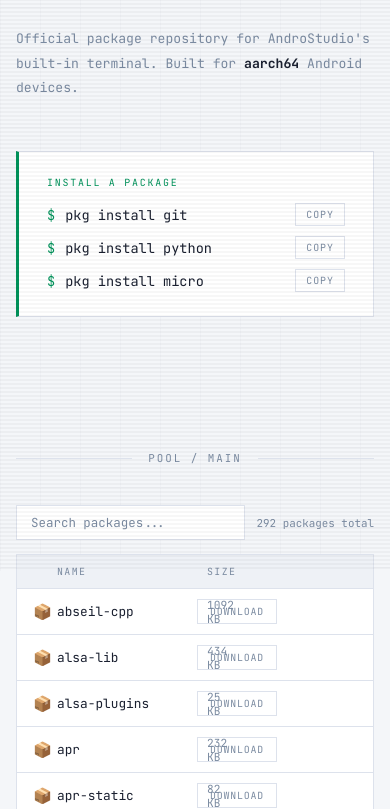
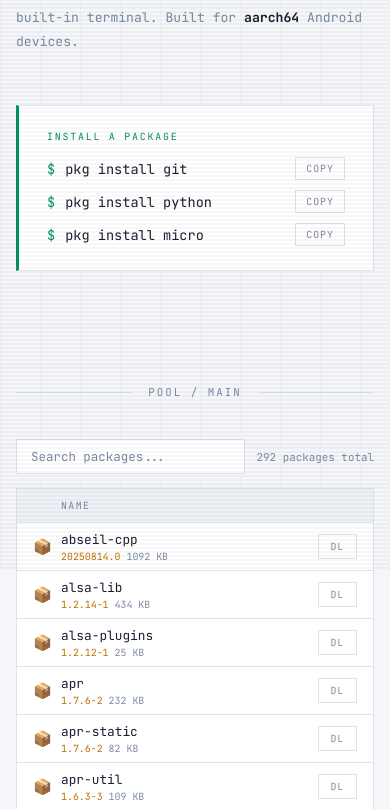
Before and after one commit to devjhr/pkg-repo, a plain HTML site: page index.html in a window 390 px wide. Shown: the part 273-1082 px from the top of the page. Drawn offline with Linux system fonts and the light colour scheme.

Commit message:
fix download and size section overlaping

```diff
--- a/index.html
+++ b/index.html
@@ -75,20 +75,18 @@
     .fm-search::placeholder { color: var(--muted); }
     .fm-count { font-size: 0.68rem; color: var(--muted); white-space: nowrap; }
     .fm-shell { border: 1px solid var(--border); background: var(--surface); overflow: hidden; }
-    .fm-header { display: grid; grid-template-columns: 28px 1fr 90px 90px 110px; padding: 10px 16px; border-bottom: 1px solid var(--border); background: var(--header-bg); font-size: 0.62rem; letter-spacing: 0.14em; text-transform: uppercase; color: var(--muted); user-select: none; }
-    .fm-row { display: grid; grid-template-columns: 28px 1fr 90px 90px 110px; padding: 0 16px; border-bottom: 1px solid var(--border); align-items: center; min-height: 46px; cursor: pointer; transition: background 0.12s; text-decoration: none; color: inherit; }
+    /* Desktop: icon | name | version | size | action */
+    .fm-header { display: grid; grid-template-columns: 28px 1fr 100px 80px 110px; padding: 10px 16px; border-bottom: 1px solid var(--border); background: var(--header-bg); font-size: 0.62rem; letter-spacing: 0.14em; text-transform: uppercase; color: var(--muted); user-select: none; }
+    .fm-row { display: grid; grid-template-columns: 28px 1fr 100px 80px 110px; padding: 0 16px; border-bottom: 1px solid var(--border); align-items: center; min-height: 50px; cursor: default; transition: background 0.12s; text-decoration: none; color: inherit; }
     .fm-row:last-child { border-bottom: none; }
     .fm-row:hover { background: var(--green-dim); }
-    .fm-row.fm-folder:hover .fm-name { color: var(--green); }
     .fm-icon { font-size: 0.95rem; }
-    .fm-name { font-size: 0.8rem; color: var(--text); white-space: nowrap; overflow: hidden; text-overflow: ellipsis; padding-right: 12px; transition: color 0.15s; }
-    .fm-name.folder-name { color: var(--blue); font-weight: 700; }
-    .fm-version { font-size: 0.7rem; color: var(--amber); }
-    .fm-size { font-size: 0.7rem; color: var(--muted); }
+    .fm-name { font-size: 0.8rem; color: var(--text); white-space: nowrap; overflow: hidden; text-overflow: ellipsis; padding-right: 12px; }
+    .fm-version { font-size: 0.7rem; color: var(--amber); white-space: nowrap; }
+    .fm-size { font-size: 0.7rem; color: var(--muted); white-space: nowrap; }
     .fm-action { display: flex; justify-content: flex-end; }
-    .fm-dl-btn { font-family: 'JetBrains Mono', monospace; font-size: 0.62rem; letter-spacing: 0.08em; text-transform: uppercase; padding: 5px 12px; border: 1px solid var(--border); color: var(--muted); text-decoration: none; transition: border-color 0.2s, color 0.2s; white-space: nowrap; }
+    .fm-dl-btn { font-family: 'JetBrains Mono', monospace; font-size: 0.62rem; letter-spacing: 0.08em; text-transform: uppercase; padding: 5px 12px; border: 1px solid var(--border); color: var(--muted); text-decoration: none; transition: border-color 0.2s, color 0.2s; white-space: nowrap; display: inline-block; }
     .fm-dl-btn:hover { border-color: var(--green); color: var(--green); }
-    .fm-up .fm-name { color: var(--muted); font-style: italic; }
     .fm-empty { padding: 52px; text-align: center; font-size: 0.78rem; color: var(--muted); line-height: 1.8; }
 
     /* SKELETON LOADING */
@@ -138,10 +136,27 @@
     .reveal.visible { opacity: 1; transform: translateY(0); }
 
     @media (max-width: 640px) {
-      .hero, .fm-section { padding-left: 16px; padding-right: 16px; }
-      .topbar { padding: 10px 16px; }
-      .fm-header, .fm-row { grid-template-columns: 24px 1fr 0 70px 80px; }
-      .fm-header > :nth-child(3), .fm-row > :nth-child(3) { display: none; }
+      .hero { padding: 40px 16px 40px; }
+      .fm-section, .how-section { padding-left: 16px; padding-right: 16px; }
+      .topbar { padding: 8px 12px; gap: 8px; }
+      .topbar-title { font-size: 0.65rem; margin-left: 8px; }
+      .topbar-status { gap: 5px; font-size: 0.65rem; }
+      .theme-toggle { font-size: 0.6rem; padding: 4px 8px; }
+
+      /* Mobile grid: icon | name | action only — hide version & size */
+      .fm-header { grid-template-columns: 28px 1fr 90px; }
+      .fm-row    { grid-template-columns: 28px 1fr 90px; min-height: 48px; }
+      .fm-header > :nth-child(3),
+      .fm-header > :nth-child(4),
+      .fm-row    > :nth-child(3),
+      .fm-row    > :nth-child(4) { display: none; }
+
+      /* Show version + size as subtitle under name */
+      .fm-name-wrap { display: flex; flex-direction: column; gap: 2px; overflow: hidden; }
+      .fm-name      { padding-right: 8px; }
+      .fm-meta      { font-size: 0.62rem; color: var(--muted); white-space: nowrap; }
+      .fm-meta .ver { color: var(--amber); margin-right: 6px; }
+
       footer { flex-direction: column; gap: 10px; text-align: center; }
     }
   </style>
@@ -261,10 +276,10 @@
       for (let i = 0; i < 8; i++) {
         html += '<div class="fm-row fm-skeleton">' +
           '<div class="fm-icon">&#128230;</div>' +
-          '<div class="fm-name">████████████</div>' +
+          '<div class="fm-name-wrap"><div class="fm-name" style="width:' + (60+Math.random()*80|0) + 'px">████</div></div>' +
           '<div class="fm-version">███████</div>' +
           '<div class="fm-size">██████</div>' +
-          '<div class="fm-action fm-dl-btn">████████</div>' +
+          '<div class="fm-action fm-dl-btn" style="width:40px">██</div>' +
         '</div>';
       }
       body.innerHTML = html;
@@ -333,12 +348,17 @@
         const div = document.createElement('div');
         div.className = 'fm-row';
         if (f.desc) div.title = f.desc;
+        const ver  = escHtml(f.version || '');
+        const size = f.size ? (f.size/1024).toFixed(0)+' KB' : '';
         div.innerHTML =
           '<div class="fm-icon">&#128230;</div>' +
-          '<div class="fm-name">' + escHtml(f.package||f.name) + '</div>' +
-          '<div class="fm-version">' + escHtml(f.version || '-') + '</div>' +
-          '<div class="fm-size">' + (f.size ? (f.size/1024).toFixed(0)+' KB' : '-') + '</div>' +
-          '<div class="fm-action"><a class="fm-dl-btn" href="' + REPO_BASE + '/' + f.path + '" download>Download</a></div>';
+          '<div class="fm-name-wrap">' +
+            '<div class="fm-name">' + escHtml(f.package||f.name) + '</div>' +
+            '<div class="fm-meta"><span class="ver">' + ver + '</span>' + size + '</div>' +
+          '</div>' +
+          '<div class="fm-version">' + ver + '</div>' +
+          '<div class="fm-size">' + (size||'-') + '</div>' +
+          '<div class="fm-action"><a class="fm-dl-btn" href="' + REPO_BASE + '/' + f.path + '" download>DL</a></div>';
         frag.appendChild(div);
       });
 
```
